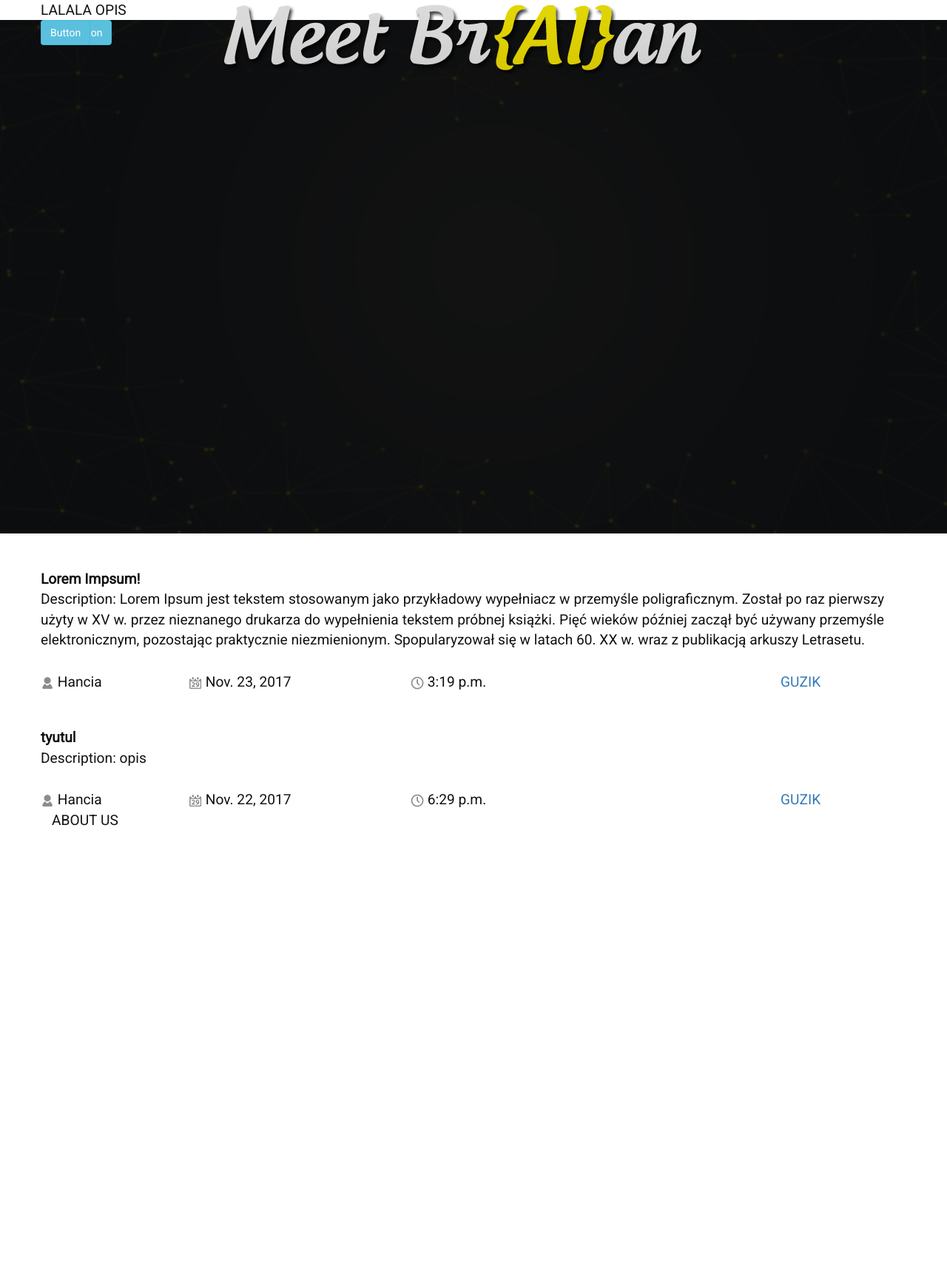
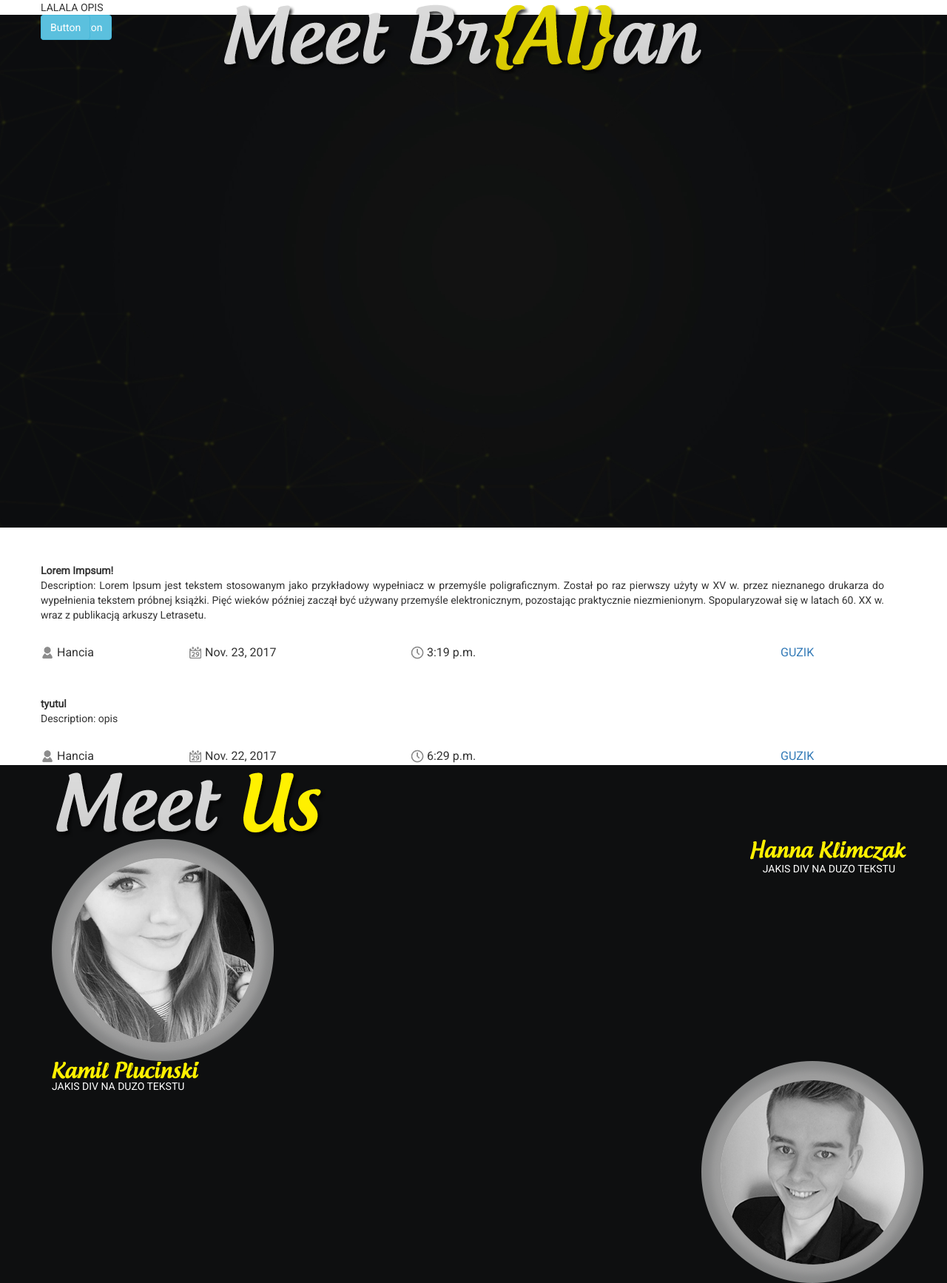
Before and after one commit to plutasnyy/vc_blog, a Django app: page / in a window 1280 px wide. Shown: the whole page at 74% size. Before the commit the page ends 1116 px from the top, so only its background shows below. Run offline with Django 3.2, Linux system fonts and the light colour scheme; data comes from the database, SQL or seed files in the repository; some libraries are stand-ins or nearby versions.

Commit message:
started work with abous us part

```diff
--- a/main/static/main/css/style.css
+++ b/main/static/main/css/style.css
@@ -2,9 +2,6 @@
     margin:0px;
     padding:0px;
     font-family: 'Roboto', sans-serif;
-    font-size: 1.5vw;
-    color: #101211;
-
 }
 
 body, html {
@@ -54,13 +51,18 @@ body, html {
 }
 
 .bar_under_post{
-    font-size: 18pt;
-    color: red;
-
-
+    font-size: 16px;
 }
 
 .fill_post{
     text-align: justify;
     padding-bottom: 2.5%;
 }
+
+.meet-us{
+    background-color: #0e0f10;
+}
+
+p3{
+    color:white;
+}
--- a/main/templates/main/index.html
+++ b/main/templates/main/index.html
@@ -30,11 +30,6 @@
     </div>
 
     <div class = "container">
-        <div class = "row">
-            <div class = "container">
-
-            </div>
-        </div>
 
         {% for post in posts %}
 
@@ -73,12 +68,39 @@
                 </div>
             </div>
         {% endfor %}
+    </div>
 
-        <div class = "row">
+    <div class="container-fluid meet-us">
         <div class = "container">
-                ABOUT US
+            <div class="row ">
+                <img src="{% static 'main/img/meet_us_logo.png' %}" style \>
+            </div>
+            <div class="row">
+                <div class="col-md-3 col-xs-12">
+                    <img src="{% static 'main/img/hania_circle.png' %}" \>
+                </div>
+                <div class="col-md-9 col-xs-12">
+                    <div class="row justify-content-xs-center">
+                        <img src="{% static 'main/img/hanna_klimczak.png' %}" style="float: right" \>
+                    </div>
+
+                    <div style="float: right;text-align: right"> <p3>JAKIS DIV NA DUZO TEKSTU </p3></div>
                 </div>
             </div>
+
+            <div class="row">
+                <div class="col-md-9 col-xs-12">
+
+                    <img src="{% static 'main/img/kamil_plucinski.png' %}" \>
+
+                    <div> <p3>JAKIS DIV NA DUZO TEKSTU</p3> </div>
+                </div>
+                <div class="col-md-3 col-xs-12">
+                    <img src="{% static 'main/img/circle_kamil.png' %}" \>
+                </div>
+            </div>
+
+        <div/>
     </div>
 
         <!-- Latest compiled and minified CSS -->
```
Lines whose indentation alone changed are shown as unchanged.
